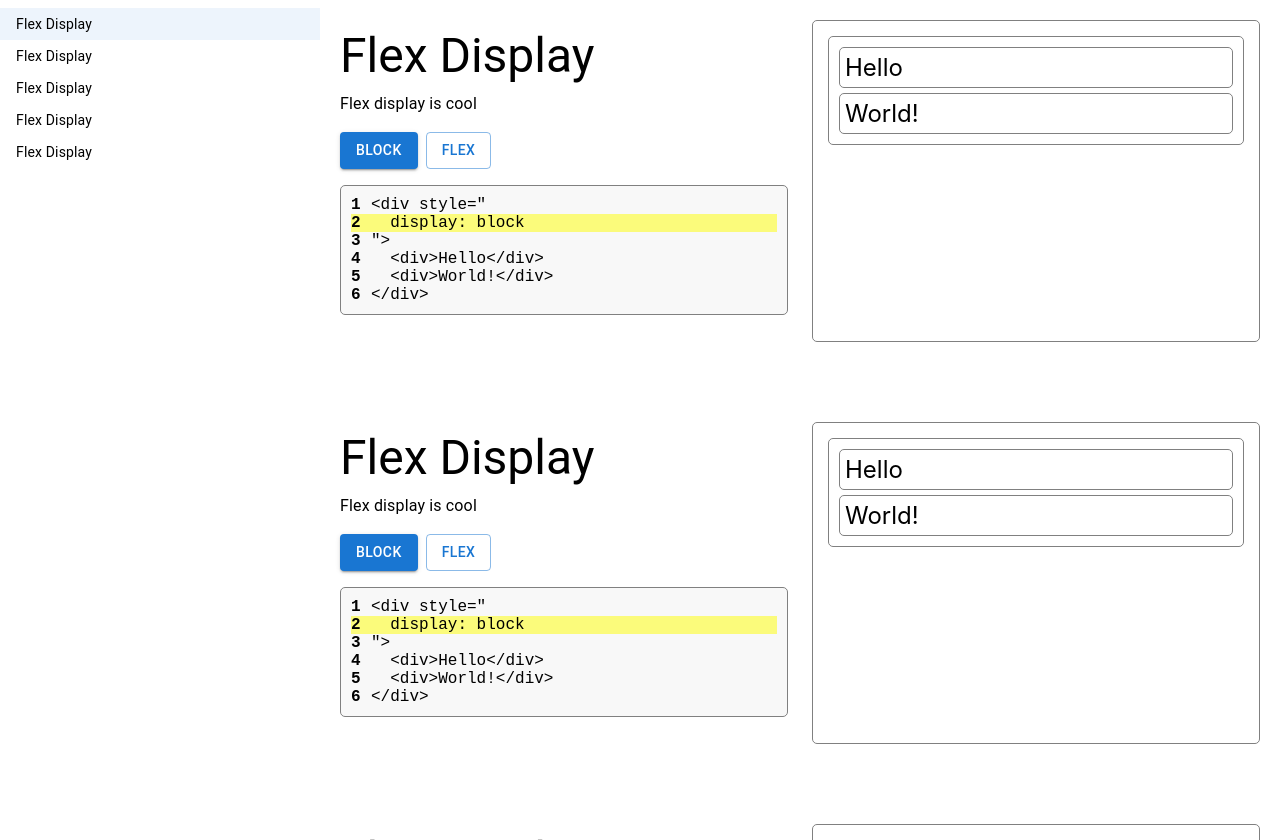
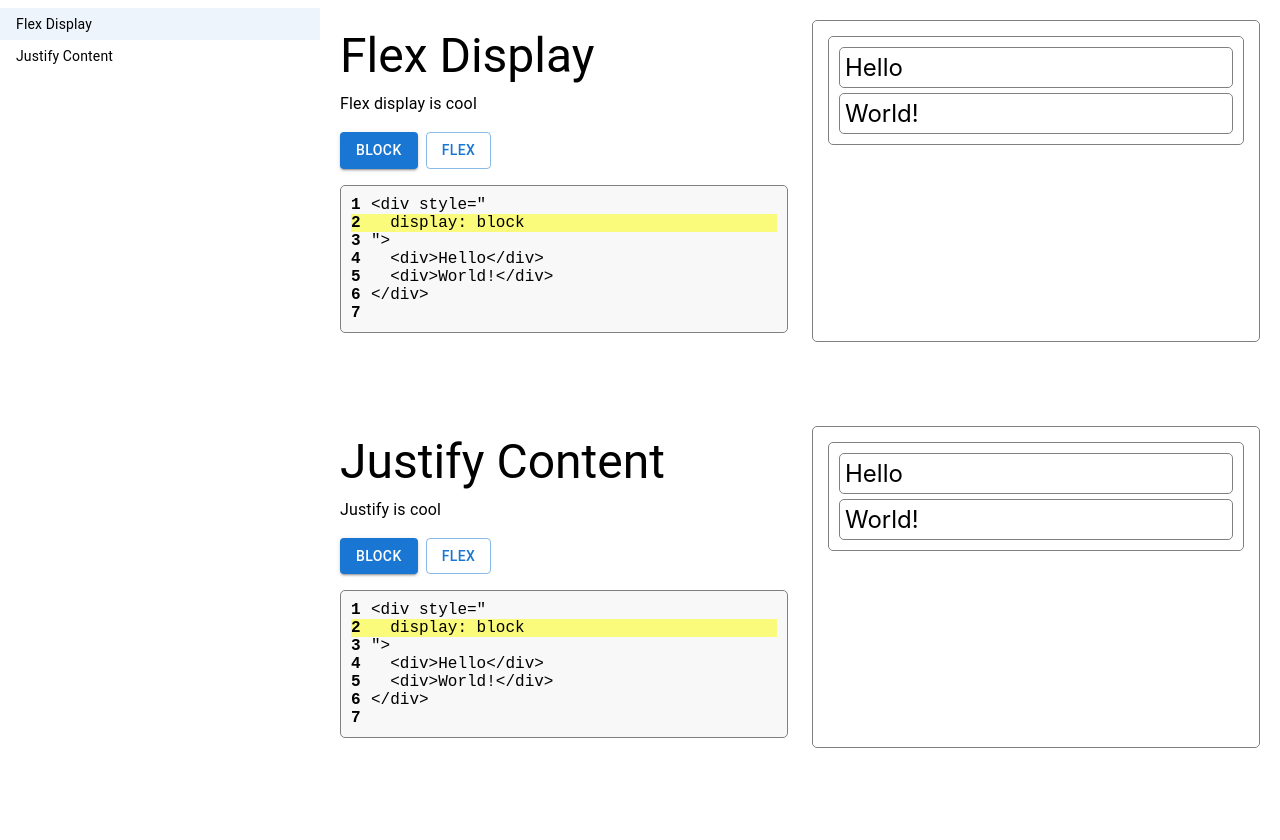
Before and after one commit to ronreiter/learncss, a React (Create React App) app: page / in a window 1280 px wide. Built offline with nearby package versions, Linux system fonts and the light colour scheme; the HTML template or start-up script is replaced by a standard one.

Commit message:
tutorials mechanism

```diff
--- a/package.json
+++ b/package.json
@@ -10,9 +10,12 @@
     "@testing-library/react": "^13.3.0",
     "@testing-library/user-event": "^13.5.0",
     "@types/jest": "^27.5.2",
+    "@types/js-yaml": "^4.0.5",
     "@types/node": "^16.11.38",
     "@types/react": "^18.0.11",
     "@types/react-dom": "^18.0.5",
+    "js-yaml": "^4.1.0",
+    "js-yaml-loader": "^1.2.2",
     "react": "^18.1.0",
     "react-dom": "^18.1.0",
     "react-scripts": "5.0.1",
--- /dev/null
+++ b/public/tutorial/flex.yml
@@ -0,0 +1,13 @@
+title: Flex Display
+description: Flex display is cool
+highlight: 1
+html: |
+  <div style="
+    display: {{ option }}
+  ">
+    <div>Hello</div>
+    <div>World!</div>
+  </div>
+options:
+  - block
+  - flex
--- /dev/null
+++ b/public/tutorial/justify-content.yml
@@ -0,0 +1,13 @@
+title: Justify Content
+description: Justify is cool
+highlight: 1
+html: |
+  <div style="
+    display: {{ option }}
+  ">
+    <div>Hello</div>
+    <div>World!</div>
+  </div>
+options:
+  - block
+  - flex
--- a/src/App.tsx
+++ b/src/App.tsx
@@ -4,6 +4,7 @@ import {AppBar, Box, Grid, ListItemText, MenuItem, MenuList} from '@mui/material
 
 import {ThemeProvider, createTheme} from '@mui/material/styles';
 import Block from './Block';
+import yaml from 'js-yaml';
 
 const darkTheme = createTheme({
   palette: {
@@ -19,26 +20,30 @@ export interface IBlock {
   options: string[]
 }
 
-const d: IBlock[] = [
-  {
-    title: "Flex Display",
-    description: "Flex display is cool",
-    highlight: 1,
-    html: `<div style="
-  display: {{ option }}
-">
-  <div>Hello</div>
-  <div>World!</div>
-</div>`,
-    options: ['block', 'flex']
-  }
+const TUTORIALS = [
+  "flex.yml",
+  "justify-content.yml",
 ]
-
-const data = [d[0], d[0], d[0], d[0], d[0]]
 
 function App() {
   const [currentSection, setCurrentSection] = useState<number>(0);
+  const [data, setData] = useState<IBlock[]>([]);
   const scrollContainer = useRef<HTMLDivElement>();
+
+
+  useEffect(() => {
+    (async () => {
+      const all = [];
+      for (let i = 0; i < TUTORIALS.length; i++) {
+        const res = await fetch(process.env.PUBLIC_URL + `/tutorial/${TUTORIALS[i]}`);
+        const y = await (await res.blob()).text();
+        const t = yaml.load(y) as IBlock;
+        all.push(t);
+      }
+    setData(all);
+    })();
+
+  }, [])
 
   const navigate = (index: number) => {
     if (!scrollContainer.current) {
--- /dev/null
+++ b/webpack.config.js
@@ -0,0 +1,6 @@
+module: {
+  rules: [{
+    test: /\.yaml$/,
+    use: 'js-yaml-loader',
+  }]
+}
```
Also changed, not shown: 1 other file (tests, documents, lock files or other folders).
